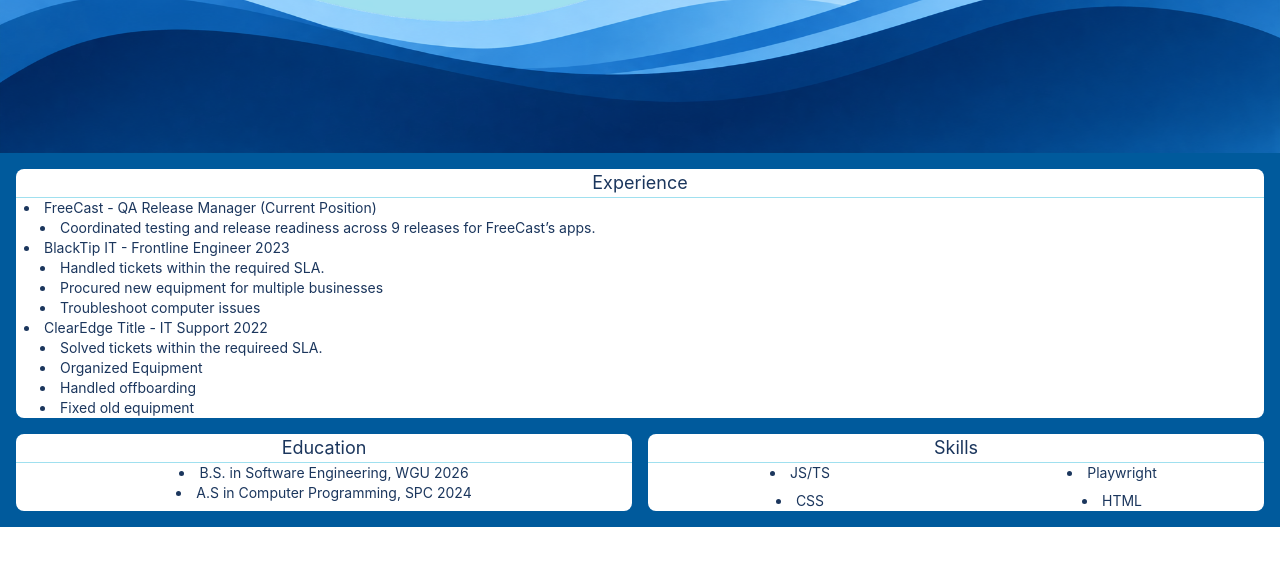
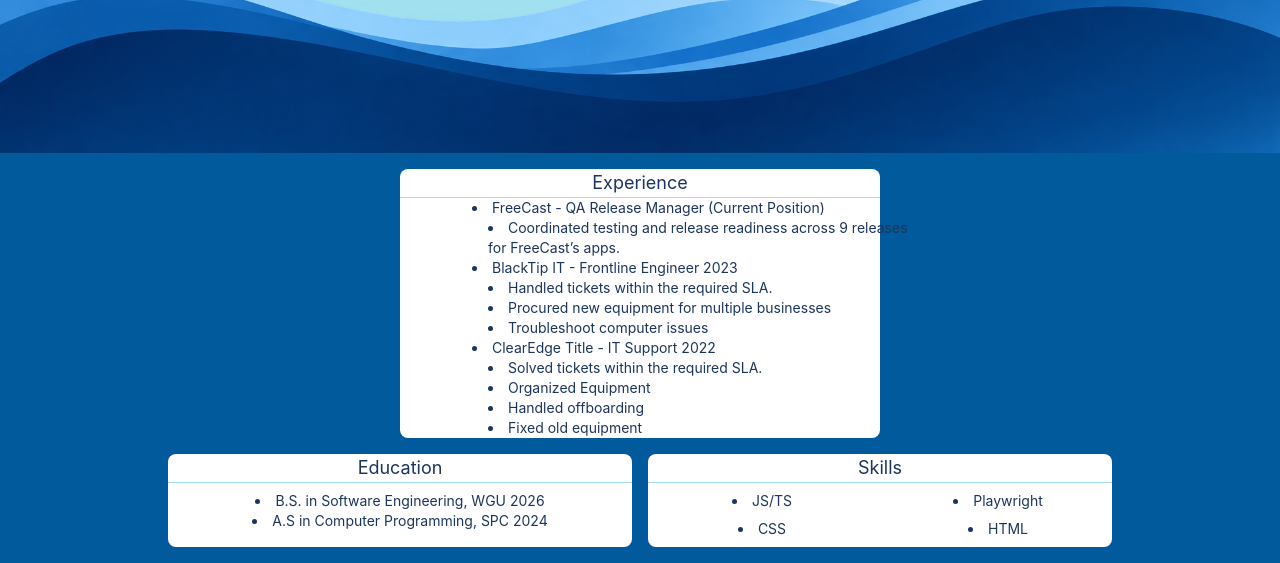
Before and after one commit to trisilver25/resume-site, a website built with Vite: page index.html in a window 1280 px wide. Shown: the part 327-890 px from the top of the page. Before the commit the page ends 854 px from the top, so only its background shows below. Built offline with nearby package versions, Linux system fonts and the light colour scheme.

Commit message:
feat: update resume section layout and improve content presentation

```diff
--- a/index.html
+++ b/index.html
@@ -32,11 +32,11 @@
       <!-- Parent Container -->
       <div class="flex flex-col  bg-dark-blue min-h-[30vh]">
         <!-- Work Experience -->
-        <div class="bg-white mt-4 mx-4 rounded-lg text-navy-blue">
+        <div class="bg-white mt-4 mx-4 rounded-lg text-navy-blue md:mx-8 lg:mx-100">
           <h2 class="text-center text-lg">Experience</h2>
           <hr class="border-light-blue">
           <div class="text-sm">
-            <ul class="list-disc list-inside pl-2">
+            <ul class="list-disc list-inside pl-2 lg:w-fit lg:mx-auto lg:max-w-md lg:translate-x-12">
               <li>FreeCast - QA Release Manager (Current Position) <ul class="list-disc list-inside pl-4">
                   <li>Coordinated testing and release readiness across 9 releases for FreeCast’s apps.</li>
                 </ul>
@@ -48,7 +48,7 @@
                 </ul>
               </li>
               <li>ClearEdge Title - IT Support 2022<ul class="list-disc list-inside pl-4">
-                  <li>Solved tickets within the requireed SLA.</li>
+                  <li>Solved tickets within the required SLA.</li>
                   <li>Organized Equipment</li>
                   <li>Handled offboarding</li>
                   <li>Fixed old equipment</li>
@@ -58,11 +58,11 @@
           </div>
         </div>
         <!-- Cards Row Container -->
-        <div class="flex flex-col md:flex-row gap-4 justify-center p-2 m-2 text-center">
-          <div class="flex flex-col  bg-white flex-1 rounded-lg text-navy-blue">
+        <div class="flex flex-col md:flex-row gap-4 justify-center p-2 m-2 text-center md:mx-6 lg:mx-40">
+          <div class="flex flex-col bg-white flex-1 rounded-lg text-navy-blue">
             <h2 class="text-lg">Education</h2>
             <hr class="border-light-blue">
-            <ul class="list-disc list-inside text-sm">
+            <ul class="list-disc list-inside text-sm py-2">
               <li>B.S. in Software Engineering, WGU 2026</li>
               <li>A.S in Computer Programming, SPC 2024</li>
             </ul>
@@ -70,7 +70,7 @@
           <div class="flex flex-col bg-white flex-1 rounded-lg text-navy-blue">
             <h2 class="text-lg">Skills</h2>
             <hr class="border-light-blue">
-            <ul class="list-disc list-inside grid grid-cols-2 gap-2 text-sm">
+            <ul class="list-disc list-inside grid grid-cols-2 gap-2 text-sm py-2">
               <li class="break-words">JS/TS</li>
               <li>Playwright</li>
               <li>CSS</li>
```
